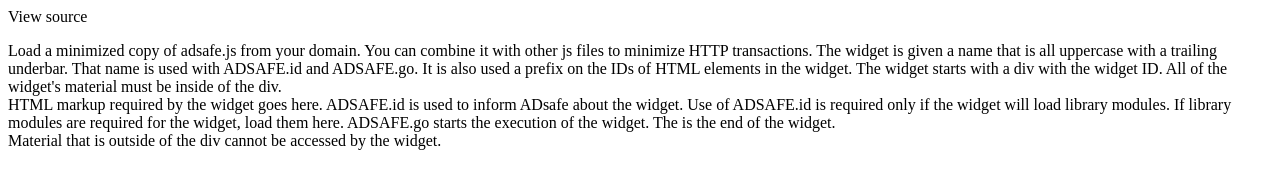
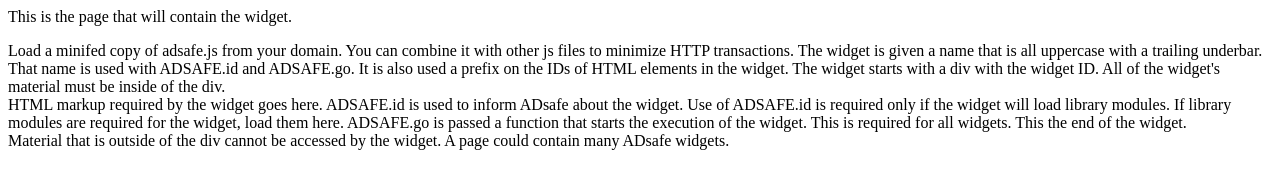
Before and after one commit to douglascrockford/ADsafe, a plain HTML site: page template.html in a window 1280 px wide. Drawn offline with Linux system fonts and the light colour scheme; a script that the page names is missing.

Commit message:
Clarification

```diff
--- a/template.html
+++ b/template.html
@@ -3,9 +3,9 @@
 <title>ADsafe Widget Template</title>
 </head>
 <body>
-<p>View source</p>
+<p>This is the page that will contain the widget.</p>
 
-    Load a minimized copy of adsafe.js from your domain. You can combine
+    Load a minifed copy of adsafe.js from your domain. You can combine
     it with other js files to minimize HTTP transactions.
 
 <script src="http://www.yourTrustedDomain.../adsafe.js"></script>
@@ -32,11 +32,12 @@ ADSAFE.id("TEMPLATE_");
 
 <script src="template.js"></script>
 
-    ADSAFE.go starts the execution of the widget.
+    ADSAFE.go is passed a function that starts the execution of the widget.
+    This is required for all widgets.
 
 <script>
 ADSAFE.go("TEMPLATE_", function (dom, lib) {
-    "use strict";
+    'use strict';
 
 // This is where the code for the widget is placed. It can access
 // the document through the dom parameter, allowing it indirect
@@ -44,16 +45,17 @@ ADSAFE.go("TEMPLATE_", function (dom, lib) {
 // and behavior.
 
 // Each library file can give itself a NAME. This program can access
-// the library file as lib.NAME.
+// the library file as lib.NAME. See template.js.
 
 });
 </script>
 
-    The is the end of the widget.
+    This the end of the widget.
 
 </div>
 
     Material that is outside of the div cannot be accessed by the widget.
+    A page could contain many ADsafe widgets.
 
 </body>
 </html>
--- a/template.js
+++ b/template.js
@@ -4,7 +4,7 @@
 // object that the widget can use.
 
 ADSAFE.lib("template", function () {
-    "use strict";
+    'use strict';
 
 // This is where the code for the library module is placed. It cannot
 // access the document unless the guest code passes the dom parameter
```
